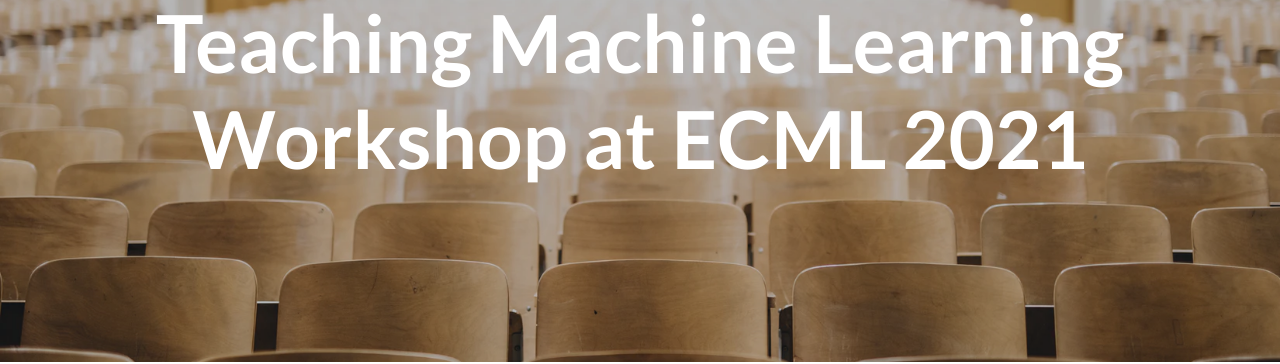
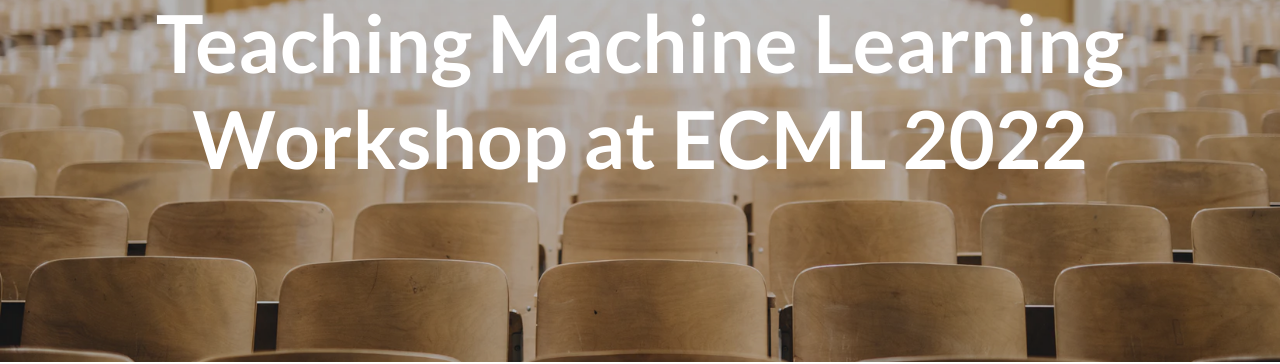
Before and after one commit to teaching-ml/2022, a Jekyll site: the page built from index.md, in a window 1280 px wide and 900 px high. Shown: the part 222-586 px from the top of the window. Built offline with Jekyll 4.4.1, drawn with Linux system fonts in a browser that asks for light colours.

Commit message:
fixed year in config

```diff
--- a/_config.yml
+++ b/_config.yml
@@ -18,10 +18,10 @@
 # You can create any custom variable you would like, and they will be accessible
 # in the templates via {{ site.myvariable }}.
 
-title: "Teaching Machine Learning Workshop at ECML 2021"
-baseurl: "/2021" # the subpath of your site, e.g. /blog
+title: "Teaching Machine Learning Workshop at ECML 2022"
+baseurl: "/2022" # the subpath of your site, e.g. /blog
 url: "https://teaching-ml.github.io" # the base hostname & protocol for your site, e.g. http://example.com
-github: "https://github.com/teaching-ml/2021/"
+github: "https://github.com/teaching-ml/2022/"
 
 kramdown:
   parse_block_html: true
```
